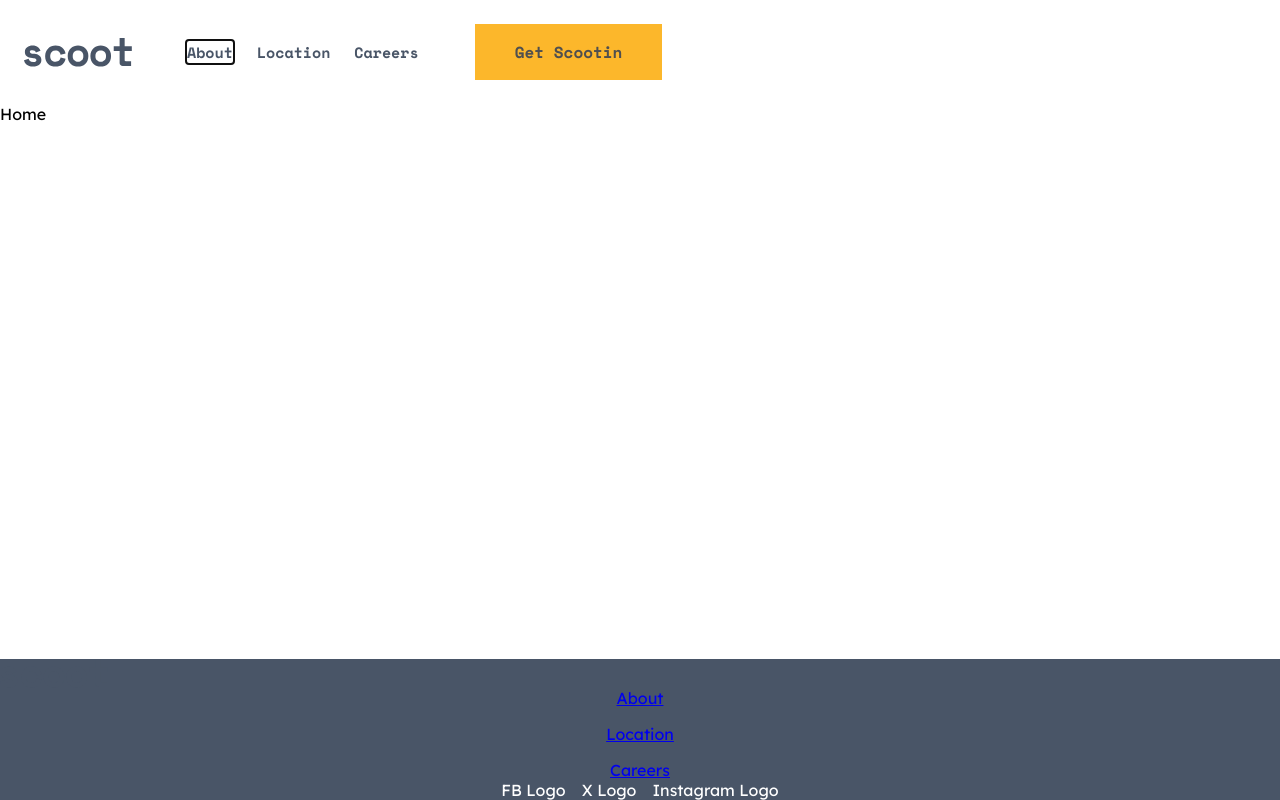
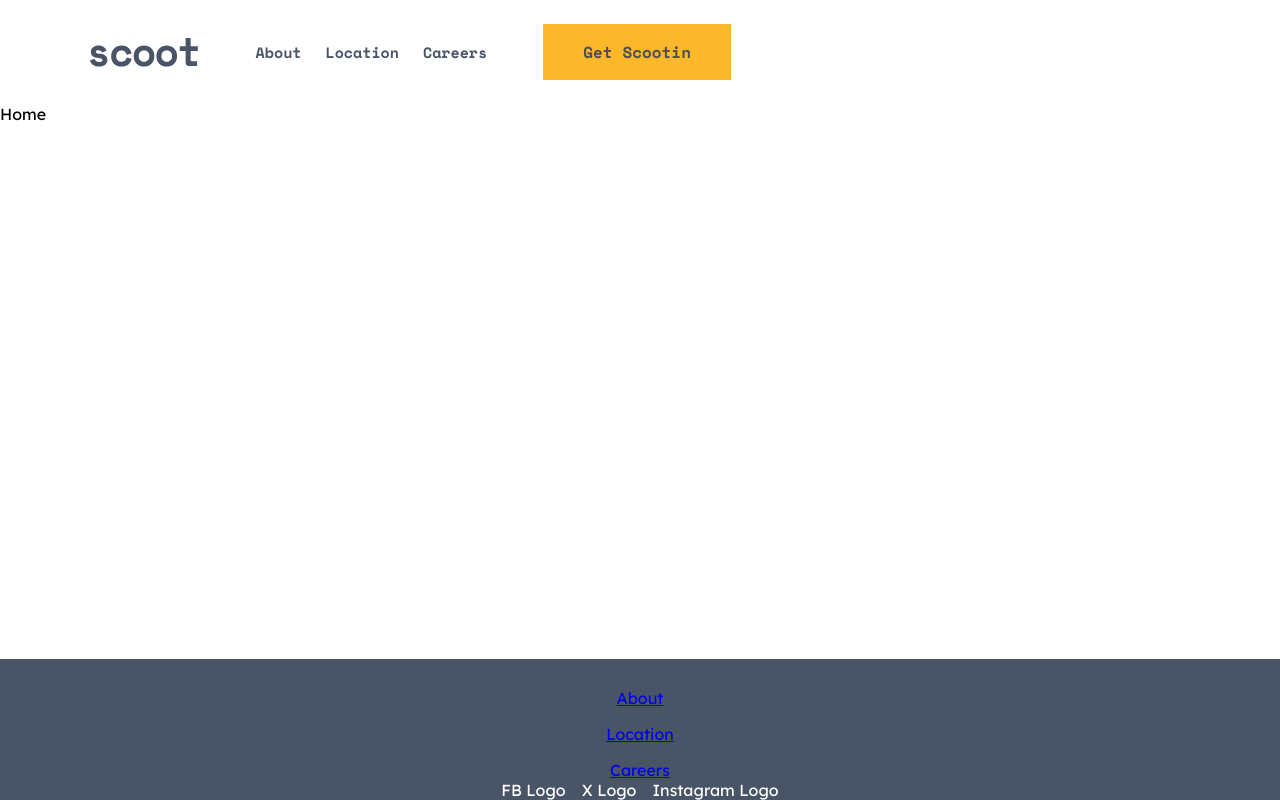
Before and after one commit to Dudeldups/FM-scoot-website, a React (Vite) app: page / in a window 1280 px wide. Built offline with nearby package versions, Linux system fonts and the light colour scheme.

Commit message:
changed Navigation to MobileNavigation

```diff
--- a/src/components/Header/Header.tsx
+++ b/src/components/Header/Header.tsx
@@ -9,6 +9,7 @@ import { theme } from "../../styles/theme";
 import { StyledHeader } from "./styles";
 import { StyledScootLogo } from "../SVGs/styles";
 import HamburgerButton from "../HamburgerButton/HamburgerButton";
+import MobileNavigation from "../MobileNavigation/MobileNavigation";
 import Navigation from "../Navigation/Navigation";
 
 const Header = () => {
@@ -18,11 +19,9 @@ const Header = () => {
   const [isHamburgerOpen, setIsHamburgerOpen] = useState<boolean>(false);
   const { pathname } = useLocation();
 
-  // Make Navigation visible on larger screens
+  // Deactivate the hamburger menu when the screen size is larger than mobile
   useEffect(() => {
     if (isLargerThanMobile) {
-      setIsHamburgerOpen(true);
-    } else {
       setIsHamburgerOpen(false);
     }
   }, [isLargerThanMobile, setIsHamburgerOpen]);
@@ -64,12 +63,14 @@ const Header = () => {
 
       <AnimatePresence>
         {isHamburgerOpen && (
-          <Navigation
+          <MobileNavigation
             isHamburgerOpen={isHamburgerOpen}
             setIsHamburgerOpen={setIsHamburgerOpen}
           />
         )}
       </AnimatePresence>
+
+      {isLargerThanMobile && <Navigation />}
     </StyledHeader>
   );
 };
--- a/src/components/Header/styles.ts
+++ b/src/components/Header/styles.ts
@@ -2,14 +2,20 @@ import styled from "styled-components";
 import { media } from "../../utils/media";
 
 export const StyledHeader = styled.header`
-  background: ${({ theme }) => theme.colors.white};
-  padding-inline: ${({ theme }) => theme.contentPadding.xs};
+  max-width: ${({ theme }) =>
+    `calc(${theme.maxContentWidth} + ${theme.contentPadding.lg} * 2)`};
+  padding-inline: ${({ theme }) => theme.contentPadding.sm};
   padding-block: 1.5rem;
 
   ${media.min("md")`
     display: flex;
     gap: 3.4375rem;
-    padding-inline: ${({ theme }) => theme.contentPadding.sm};
+    padding-inline: ${({ theme }) => theme.contentPadding.md};
+  `}
+
+  ${media.min("lg")`
+    gap: 3.6rem;
+    padding-inline: ${({ theme }) => theme.contentPadding.lg};
   `}
 
   & > div {
--- /dev/null
+++ b/src/components/MobileNavigation/MobileNavigation.tsx
@@ -0,0 +1,89 @@
+import { useEffect, useRef } from "react";
+import { NavLink } from "react-router-dom";
+import { Variants } from "framer-motion";
+
+import Btn from "../Btn/Btn";
+import { MotionStyledMobileNavigation } from "./styles";
+
+type MobileNavigationProps = {
+  className?: string;
+  isHamburgerOpen: boolean;
+  setIsHamburgerOpen: React.Dispatch<React.SetStateAction<boolean>>;
+};
+
+const MobileNavigation = ({
+  className,
+  isHamburgerOpen,
+  setIsHamburgerOpen,
+}: MobileNavigationProps) => {
+  const firstLinkRef = useRef<HTMLAnchorElement>(null);
+
+  // Focus the first link in the navigation when the hamburger menu opens
+  useEffect(() => {
+    if (isHamburgerOpen) {
+      if (firstLinkRef.current) {
+        firstLinkRef.current.focus();
+      }
+    }
+  }, [isHamburgerOpen]);
+
+  const navVariants: Variants = {
+    hidden: {
+      x: "100%",
+      scaleX: 0,
+      opacity: 0,
+    },
+    visible: {
+      x: 0,
+      scaleX: 1,
+      opacity: 1,
+      transition: {
+        type: "tween",
+        duration: 0.4,
+        ease: "easeInOut",
+      },
+    },
+    exit: {
+      x: "80%",
+      scaleX: 0.5,
+      opacity: 0,
+      transition: {
+        duration: 0.5,
+      },
+    },
+  };
+
+  return (
+    <MotionStyledMobileNavigation
+      className={className}
+      id="navigation"
+      variants={navVariants}
+      initial="hidden"
+      animate="visible"
+      exit="exit">
+      <ul>
+        <li>
+          <NavLink
+            to="/about"
+            ref={firstLinkRef}
+            onClick={() => setIsHamburgerOpen(false)}>
+            About
+          </NavLink>
+        </li>
+        <li>
+          <NavLink to="/location" onClick={() => setIsHamburgerOpen(false)}>
+            Location
+          </NavLink>
+        </li>
+        <li>
+          <NavLink to="/careers" onClick={() => setIsHamburgerOpen(false)}>
+            Careers
+          </NavLink>
+        </li>
+      </ul>
+      <Btn onClick={() => setIsHamburgerOpen(false)}>Get Scootin</Btn>
+    </MotionStyledMobileNavigation>
+  );
+};
+
+export default MobileNavigation;
--- /dev/null
+++ b/src/components/MobileNavigation/styles.ts
@@ -0,0 +1,35 @@
+import styled from "styled-components";
+import convertHexToRGB from "../../utils/convertHexToRGB";
+import { motion } from "framer-motion";
+
+const StyledMobileNavigation = styled.nav`
+  display: flex;
+  flex-direction: column;
+  justify-content: space-between;
+  align-items: flex-end;
+  position: fixed;
+  inset: 4.8125rem 0 0 0;
+  padding: 4rem ${({ theme }) => theme.contentPadding.sm} 1.5rem;
+  background: linear-gradient(
+    to right,
+    ${({ theme }) => convertHexToRGB(theme.colors.darkNavy, 0.6)} 30%,
+    ${({ theme }) => theme.colors.darkNavy} 30%
+  );
+  text-align: right;
+
+  ul {
+    display: flex;
+    flex-direction: column;
+    gap: 1.5rem;
+  }
+
+  li > a {
+    font-size: ${({ theme }) => theme.fontSizes.md};
+    font-weight: bold;
+    color: ${({ theme }) => theme.colors.lightGrey};
+    text-decoration: none;
+    font-family: ${({ theme }) => theme.fontFamilies.heading};
+  }
+`;
+
+export const MotionStyledMobileNavigation = motion(StyledMobileNavigation);
```
